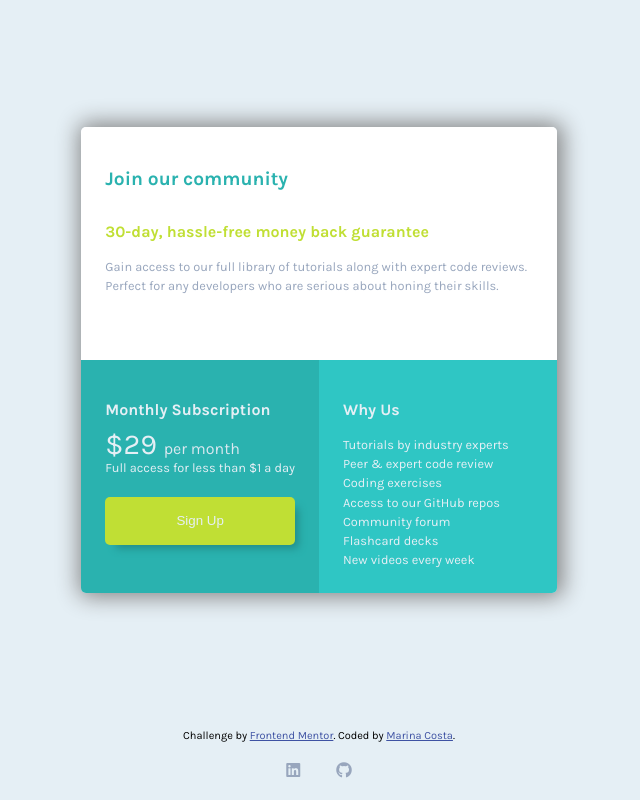
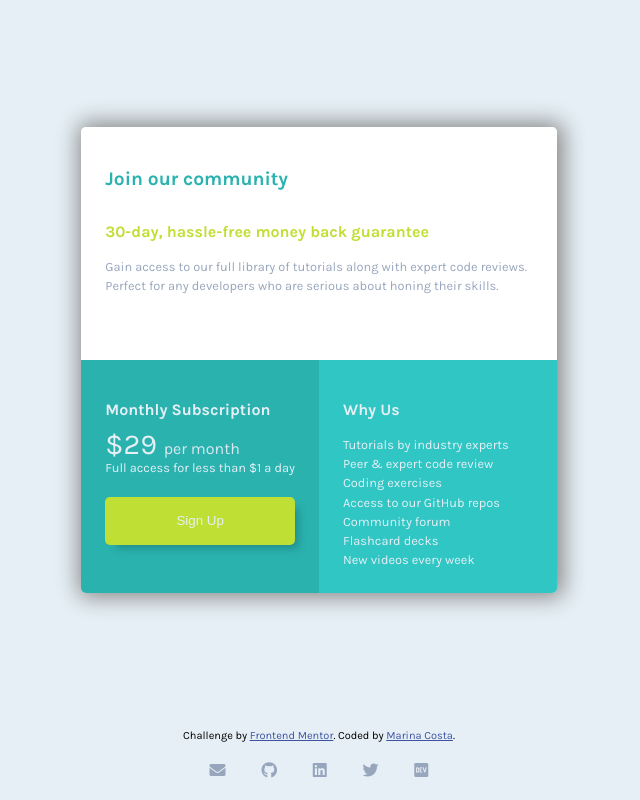
Before and after one commit to MarinaFroes/frontend-mentor-single-price-grid, a plain HTML site: page index.html in a window 1280 px wide. Shown: the whole page, without its empty margins (321-961 px from the left). Drawn offline with Linux system fonts and the light colour scheme.

Commit message:
feat: Add icons

```diff
--- a/index.html
+++ b/index.html
@@ -41,8 +41,11 @@
       Challenge by <a href="https://www.frontendmentor.io?ref=challenge" target="_blank">Frontend Mentor</a>.
       Coded by <a href="https://github.com/MarinaFroes" target="_blank">Marina Costa</a>.
     </p>
+    <a href="mailto:facosta.marina@gmail.com" class="fas fa-envelope icon" target="_blank"></a>
+    <a href="https://github.com/MarinaFroes" class="fab fa-github icon" target="_blank"></a>
     <a href="https://www.linkedin.com/in/marina-froes-a-costa/" class="fab fa-linkedin icon" target="_blank"></a>
-    <a href="https://github.com/MarinaFroes" class="fab fa-github icon" target="_blank"></a>
+    <a href="https://twitter.com/facosta_marina" class="fab fa-twitter icon" target="_blank"></a>
+    <a href="https://dev.to/marinafroes" class="fab fa-dev icon" target="_blank"></a>
   </footer>
 </body>
 </html>
```
